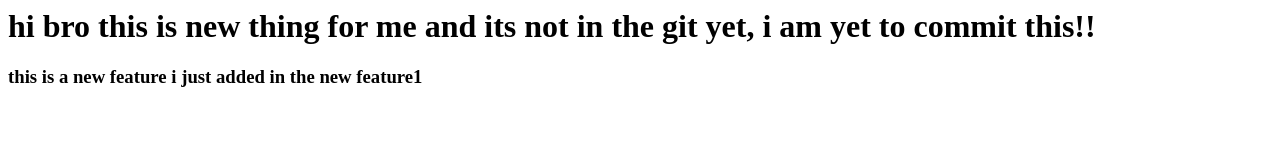
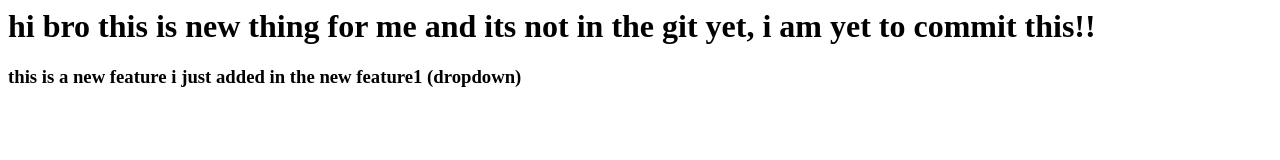
Before and after one commit to thilakjo/localrepo, a plain HTML site: page index.html in a window 1280 px wide. Drawn offline with Linux system fonts and the light colour scheme.

Commit message:
dropdown in feature one

```diff
--- a/index.html
+++ b/index.html
@@ -2,4 +2,4 @@
   hi bro this is new thing for me and its not in the git yet, i am yet to commit
   this!!
 </h1>
-<h3>this is a new feature i just added in the new feature1</h3>
+<h3>this is a new feature i just added in the new feature1 (dropdown)</h3>
```
